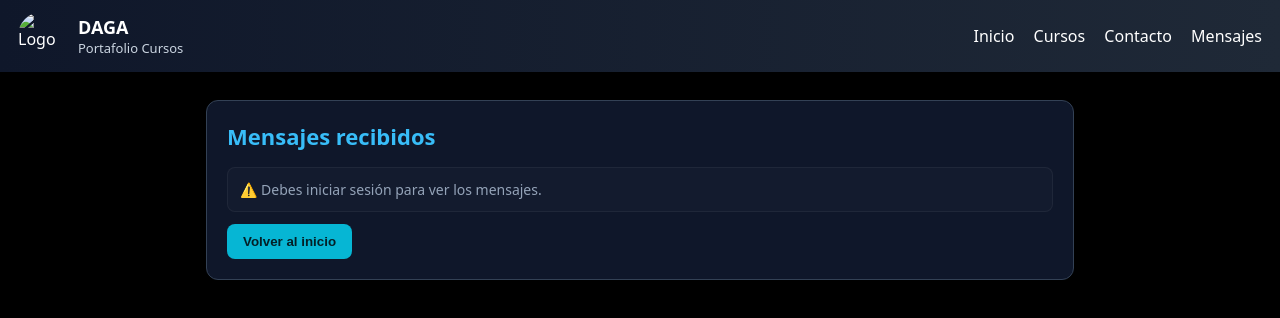
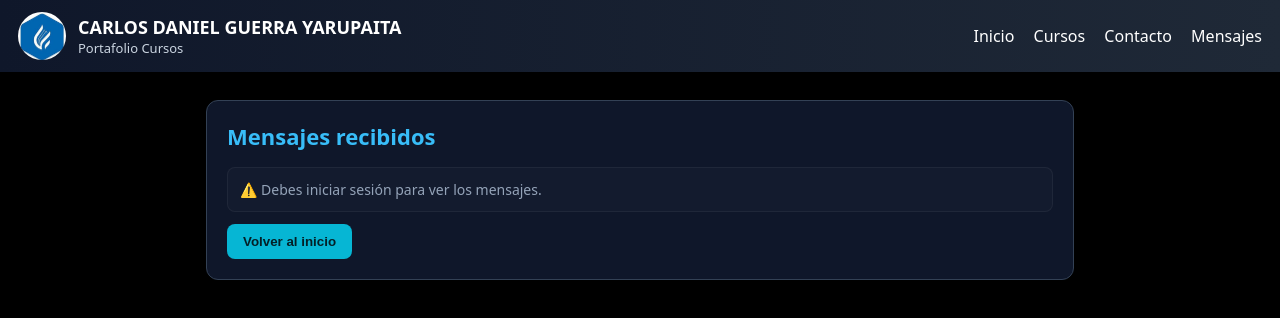
Before and after one commit to DAGA2424/arquitectura-de-Sofware2, a plain HTML site: page mensajes.html in a window 1280 px wide. Drawn offline with Linux system fonts and the light colour scheme.

Commit message:
Update mensajes.html

```diff
--- a/mensajes.html
+++ b/mensajes.html
@@ -37,9 +37,9 @@ button:hover{opacity:0.9;}
 <body>
 <header>
   <div class="brand">
-    <img src="img/logo.png" alt="Logo">
+    <img src="UPLA.jpg" alt="Logo">
     <div>
-      <div class="title">DAGA</div>
+      <div class="title">CARLOS DANIEL GUERRA YARUPAITA</div>
       <div class="subtitle">Portafolio Cursos</div>
     </div>
   </div>
@@ -131,4 +131,5 @@ document.getElementById("clearBtn").addEventListener("click", ()=>{
 window.addEventListener("load", renderMensajes);
 </script>
 </body>
+
 </html>
```
